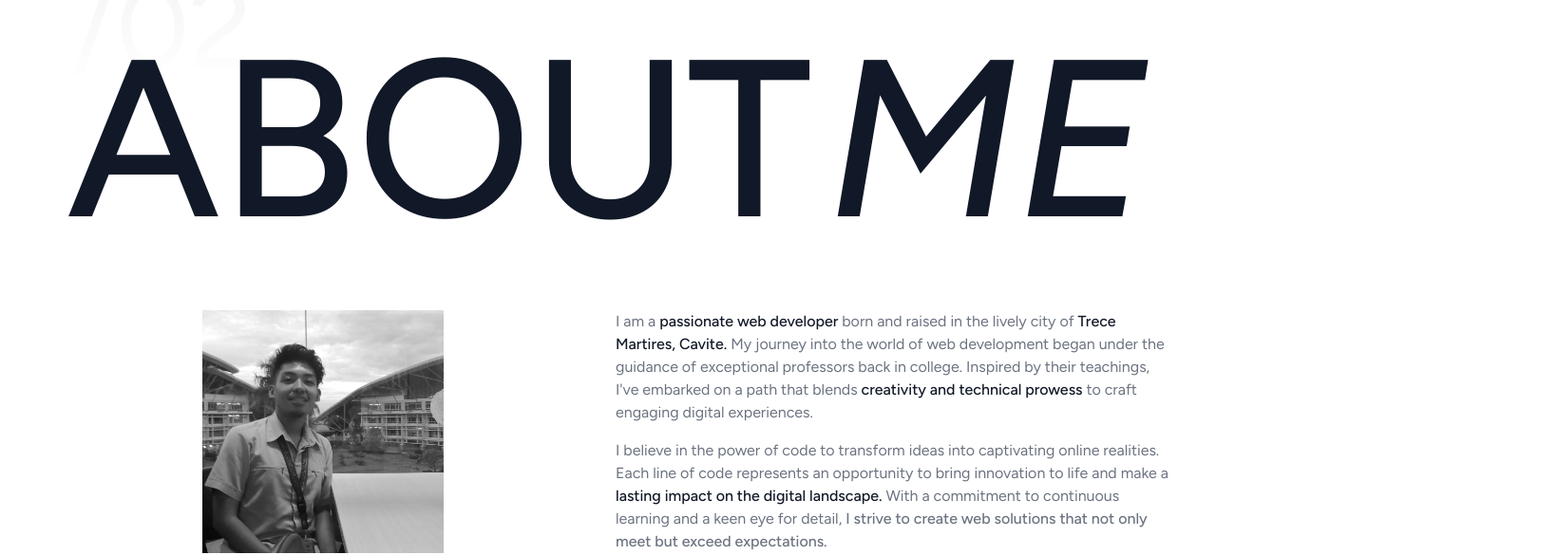
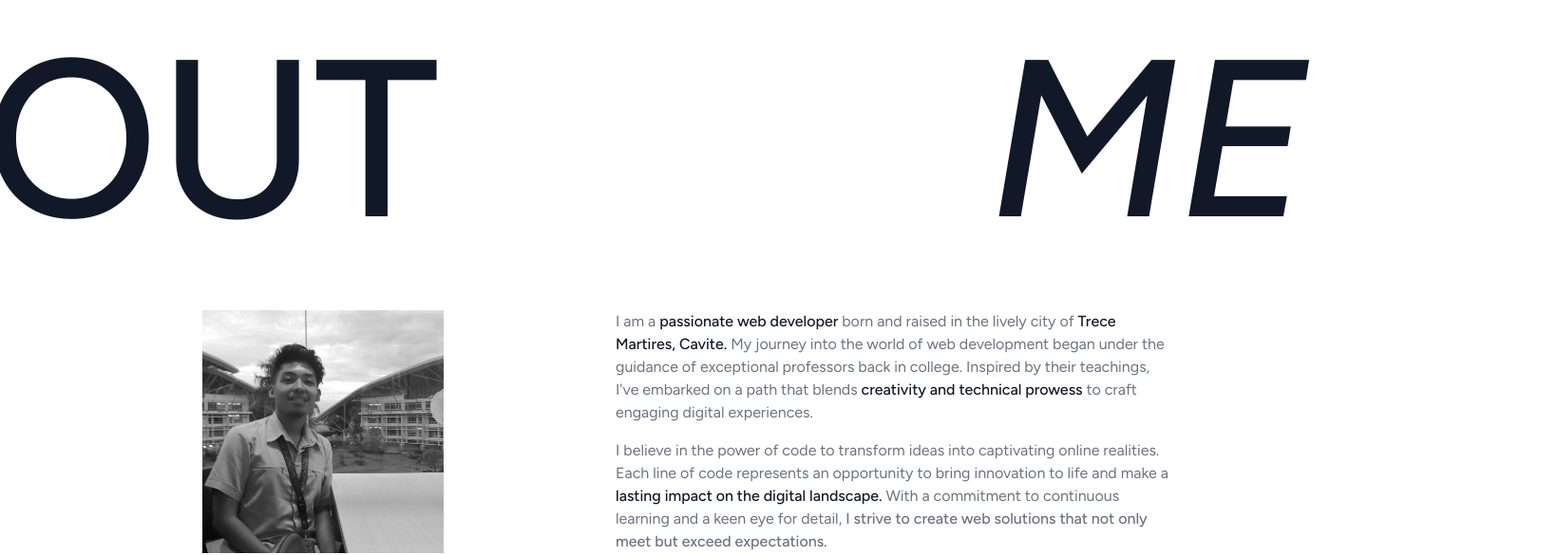
Before and after one commit to pauliversonc/pauliversonc, a Vue app: page / in a window 1280 px wide. Shown: the part 1228-1813 px from the top of the page at 95% size, 1640 px wide, since content can reach past the window. Built offline with nearby package versions, Linux system fonts and the light colour scheme.

Commit message:
add scrolltrigger animation

```diff
--- a/src/components/layout/TheHeading.vue
+++ b/src/components/layout/TheHeading.vue
@@ -1,9 +1,9 @@
 <template >
   <section :class="headingSection" class="mb-[2rem] px-4 xs:px-6 md:px-8 lg:px-10 xl:px-12  2xl:px-16 text-gray-900 dark:text-dmWhite  container mx-auto">
-    <h3 class="uppercase leading-none font-medium  flex items-center justify-center gap-4 relative"
+    <h3 ref="headingWrapper" class="uppercase leading-none font-medium  flex items-center justify-center gap-4 relative"
       :class="headingWrapper"
     >
-    <span class="bg-clip-text text-transparent bg-gradient-to-b from-gray-100 to-white dark:from-dmGray dark:to-dmBlack
+    <span ref="spanTopNum" class="bg-clip-text text-transparent bg-gradient-to-b from-gray-100 to-white dark:from-dmGray dark:to-dmBlack
          absolute top-0 text-gray-200 z-[-1] translate-y-[-50%] font-normal inline-block p-1
          text-[2.4rem]
          xxs:text-[3.4rem]
@@ -14,14 +14,20 @@
 
          :class="spanNumClass"
          >{{ spanNum }}</span>
-      <span class=" ">{{ spanLeft }}</span>
-      <span class="italic">{{ spanRight }}</span>
+      <span ref="spanLeftTxt" class=" ">{{ spanLeft }}</span>
+      <span ref="spanRightTxt" class="italic">{{ spanRight }}</span>
     </h3>
   </section>
 </template>
 <script>
+import gsap from 'gsap';
+import { ScrollTrigger } from "gsap/ScrollTrigger";
+
 export default {
   name: 'PauliversoncTheHeading',
+  mounted() {
+    this.animateElement();
+  },
   props: {
     headingName: {
       type: String,
@@ -63,6 +69,33 @@ export default {
     },
   },
 
+  methods: {
+    animateElement() {
+      gsap.registerPlugin(ScrollTrigger);
+
+      const headingWrapper = this.$refs.headingWrapper;
+      const spanTopNum = this.$refs.spanTopNum;
+      const spanLeftTxt = this.$refs.spanLeftTxt;
+      const spanRightTxt = this.$refs.spanRightTxt;
+
+      // Create the timeline
+      const tl = gsap.timeline({
+        scrollTrigger: {
+          trigger: headingWrapper, // Set your trigger element
+          start: "top 90%", // Adjust the start position based on your requirements
+          end: "bottom 15%",
+          scrub: 1, // Enables smooth scrolling with scrubbing effect
+        },
+        repeat: 0,
+        repeatDelay: 0,
+      });
+
+      // Add animations to the timeline
+      tl.from(spanTopNum, { y: 50, opacity: 0, duration: 1, ease: "expo.out" });
+      tl.from(spanLeftTxt, { x: "-50%", duration: 1 }, 0);
+      tl.from(spanRightTxt, { x: "50%", duration: 1 }, 0);
+    }
+  },
 
 }
 </script>
```
